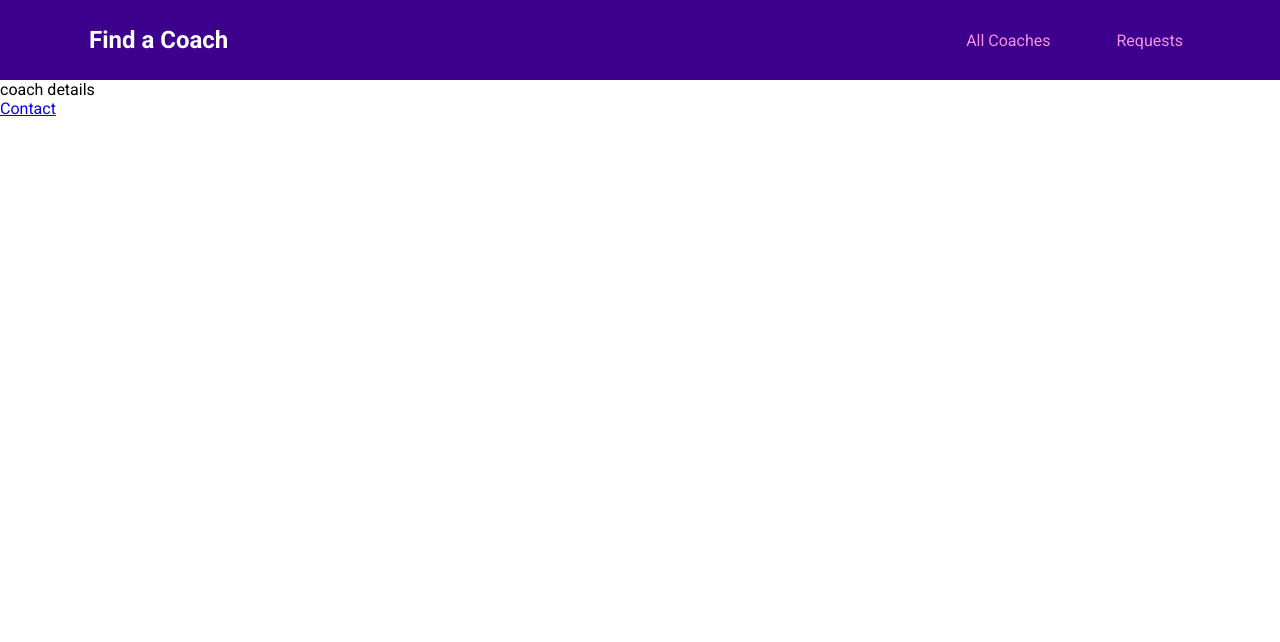
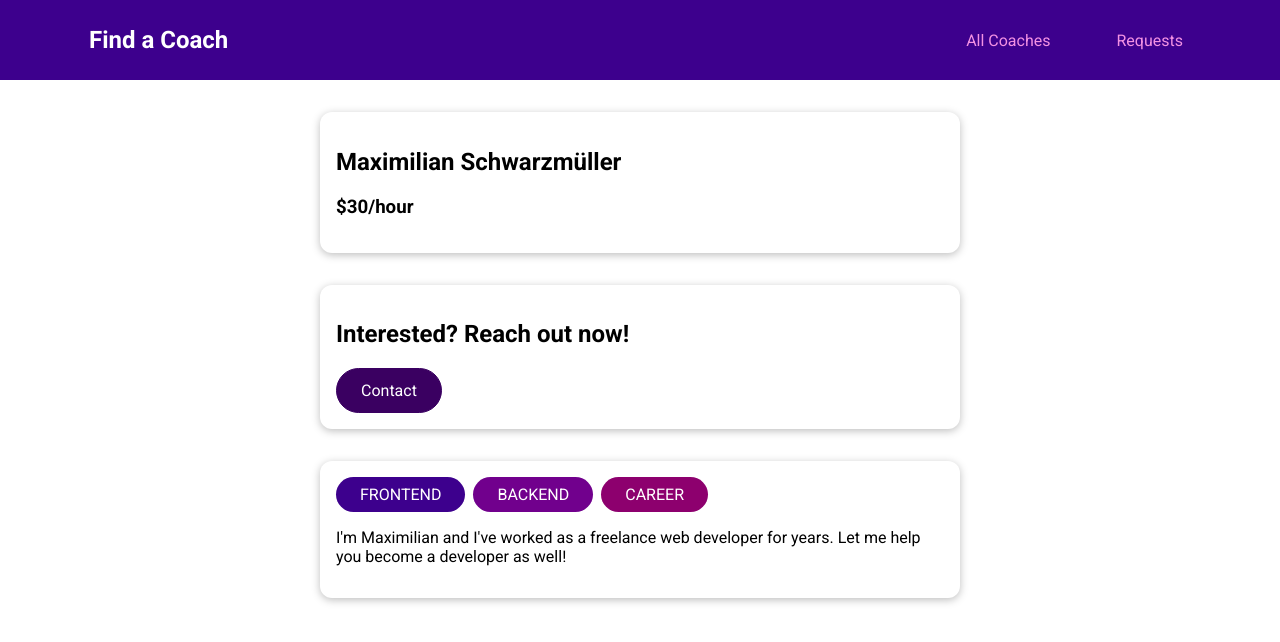
Before and after one commit to abdrahmansoltan/Find-a-coach, a Vue app: page /coaches/c1 in a window 1280 px wide. Shown: the top 642 px of the page. Built offline with nearby package versions, Linux system fonts and the light colour scheme.

Commit message:
added filtering functionality to the coaches list

```diff
--- /dev/null
+++ b/src/components/Coaches/CoachFilter.vue
@@ -0,0 +1,73 @@
+<template>
+  <base-card>
+    <h2>Find Your Coach</h2>
+    <span class="filter-option">
+      <input type="checkbox" id="frontend" checked @change="setFilter" />
+      <label for="frontend">Frontend</label>
+    </span>
+
+    <span class="filter-option">
+      <input type="checkbox" id="backend" checked @change="setFilter" />
+      <label for="backend">Backend</label>
+    </span>
+
+    <span class="filter-option">
+      <input type="checkbox" id="career" checked @change="setFilter" />
+      <label for="career">Career</label>
+    </span>
+  </base-card>
+</template>
+
+<script>
+export default {
+  emits: ["change-filter"],
+  data() {
+    return {
+      filters: {
+        frontend: true,
+        backend: true,
+        career: true,
+      },
+    };
+  },
+  methods: {
+    setFilter(event) {
+      const inputId = event.target.id;
+      const isActive = event.target.checked; // true/false
+
+      const updatedFilters = {
+        // return the filters-Arr with the changed-properties
+        ...this.filters,
+        [inputId]: isActive,
+      };
+      this.filters = updatedFilters;
+
+      // to communicate to the parent-component
+      this.$emit("change-filter", updatedFilters);
+    },
+  },
+};
+</script>
+
+<style scoped>
+h2 {
+  margin: 0.5rem 0;
+}
+
+.filter-option {
+  margin-right: 1rem;
+}
+
+.filter-option label,
+.filter-option input {
+  vertical-align: middle;
+}
+
+.filter-option label {
+  margin-left: 0.25rem;
+}
+
+.filter-option.active label {
+  font-weight: bold;
+}
+</style>
--- a/src/components/UI/BaseBadge.vue
+++ b/src/components/UI/BaseBadge.vue
@@ -1,5 +1,5 @@
 <template>
-  <span class="badge" :class="type">
+  <span class="k" :class="type">
     {{ text }}
   </span>
 </template>
@@ -16,7 +16,7 @@
 </script>
 
 <style scoped>
-.badge {
+.k {
   background-color: #ccc;
   color: #252525;
   border-radius: 30px;
--- a/src/pages/Coaches/CoachDetail.vue
+++ b/src/pages/Coaches/CoachDetail.vue
@@ -1,12 +1,66 @@
 <template>
-  <div>coach details</div>
-  <router-link to="/coaches/c1/contact">Contact</router-link>
-  <br />
-  <router-view></router-view>
+  <section>
+    <base-card>
+      <h2>{{ fullName }}</h2>
+      <h3>${{ rate }}/hour</h3>
+    </base-card>
+  </section>
+
+  <section>
+    <base-card>
+      <header>
+        <h2>Interested? Reach out now!</h2>
+        <base-button link :to="contactLink">Contact</base-button>
+      </header>
+      <router-view></router-view>
+    </base-card>
+  </section>
+
+  <section>
+    <base-card>
+      <base-badge
+        v-for="area in areas"
+        :key="area"
+        :type="area"
+        :title="area"
+      ></base-badge>
+      <p>{{ description }}</p>
+    </base-card>
+  </section>
 </template>
 
 <script>
-export default {};
+import BaseButton from "@/components/UI/BaseButton.vue";
+export default {
+  components: { BaseButton },
+  props: ["id"], // as it's enabled in the route-options
+  data() {
+    return {
+      selectedCoach: null,
+    };
+  },
+  computed: {
+    fullName() {
+      return this.selectedCoach.firstName + " " + this.selectedCoach.lastName;
+    },
+    areas() {
+      return this.selectedCoach.areas;
+    },
+    rate() {
+      return this.selectedCoach.hourlyRate;
+    },
+    description() {
+      return this.selectedCoach.description;
+    },
+    contactLink() {
+      return this.$route.path + "/" + this.id + "/contact";
+    },
+  },
+  created() {
+    // get the specified coach from the url-id-param
+    this.selectedCoach = this.$store.getters["coaches/coaches"].find(
+      (coach) => coach.id === this.id
+    );
+  },
+};
 </script>
-
-<style scoped></style>
--- a/src/pages/Coaches/CoachesList.vue
+++ b/src/pages/Coaches/CoachesList.vue
@@ -1,5 +1,5 @@
 <template>
-  <section>Filter</section>
+  <coach-filter @change-filter="setFilters"></coach-filter>
   <section>
     <base-card>
       <div class="controls">
@@ -21,18 +21,44 @@
 </template>
 
 <script>
+import CoachFilter from "@/components/Coaches/CoachFilter.vue";
 import CoachItem from "../../components/Coaches/CoachItem.vue";
 
 export default {
+  data() {
+    return {
+      activeFilters: {
+        frontend: true,
+        backend: true,
+        career: true,
+      },
+    };
+  },
   computed: {
     filteredCoaches() {
-      return this.$store.getters["coaches/coaches"];
+      const coaches = this.$store.getters["coaches/coaches"];
+      return coaches.filter((coach) => {
+        if (this.activeFilters.frontend && coach.areas.includes("frontend")) {
+          return true;
+        }
+        if (this.activeFilters.backend && coach.areas.includes("backend")) {
+          return true;
+        }
+        if (this.activeFilters.career && coach.areas.includes("career")) {
+          return true;
+        }
+      });
     },
     hasCoaches() {
       return this.$store.getters["coaches/hasCoaches"];
     },
   },
-  components: { CoachItem },
+  components: { CoachItem, CoachFilter },
+  methods: {
+    setFilters(updatedFilters) {
+      this.activeFilters = updatedFilters;
+    },
+  },
 };
 </script>
 
--- a/src/router.js
+++ b/src/router.js
@@ -16,6 +16,7 @@
     {
       path: "/coaches/:id",
       component: CoachDetail,
+      props: true,
       children: [
         { path: "contact", component: ContactCoach }, // /coaches/c1/contact
       ],
```
